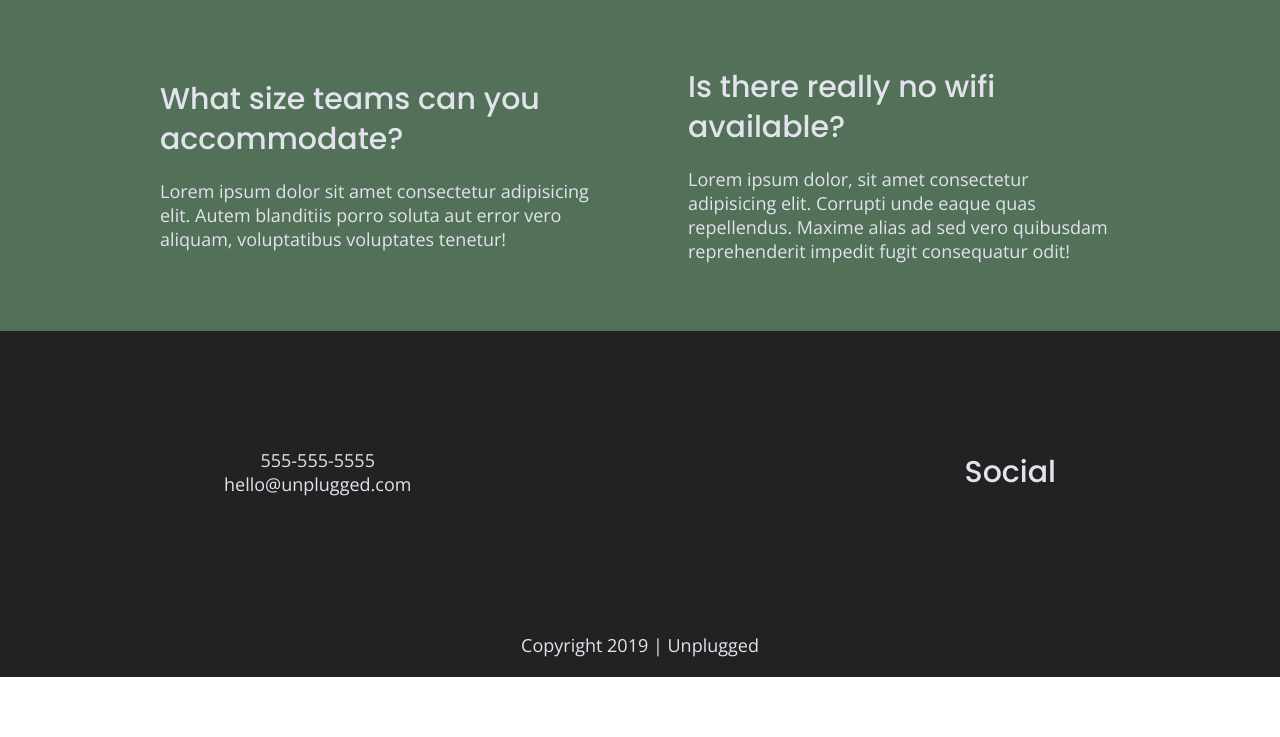
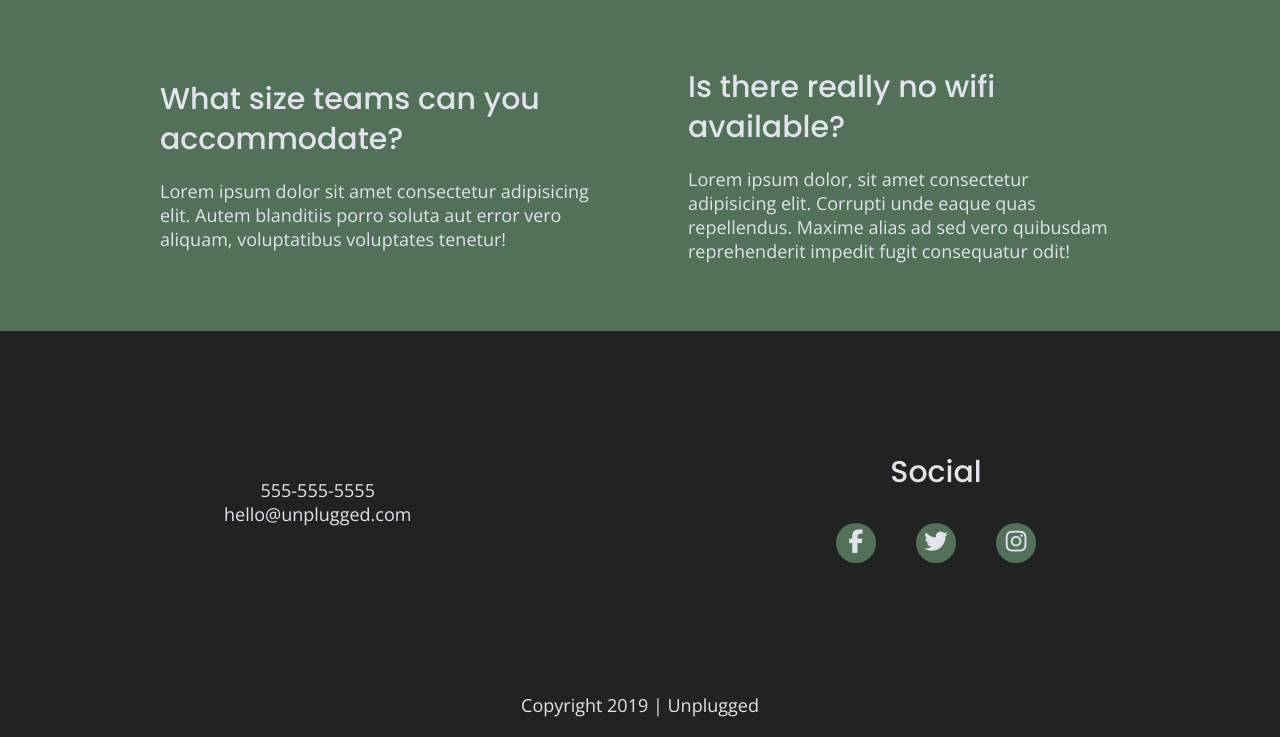
Before and after one commit to FrancyS85/unplugged, a website: page faq/index.html in a window 1280 px wide. Shown: the part 484-1221 px from the top of the page. Before the commit the page ends 1161 px from the top, so only its background shows below. Drawn offline with nearby package versions, Linux system fonts and the light colour scheme.

Commit message:
Social icons

```diff
--- a/css/main.css
+++ b/css/main.css
@@ -239,6 +239,19 @@ footer .copyright {
   margin: 20px 0;
 }
 
+footer .social-icons p {
+  background-color: #527158;
+  border-radius: 50%;
+  width: 40px;
+  height: 40px;
+  display: flex;
+  justify-content: center;
+  align-items: center;
+}
+
+footer .social-icons p i {
+  font-size: 1.3125em;
+}
 
 /* -------------------- Mobile Styles - Homepage -------------------- */
 
@@ -639,6 +652,10 @@ input[type=button] {
       width: 100%;
     }
 
+    footer .social-icons p {
+      margin: 10px 20px;
+    }
+
     /* ==========================================================================
      About Page
      ========================================================================== */
--- a/faq/index.html
+++ b/faq/index.html
@@ -82,9 +82,15 @@
         <div class="social">
           <h4>Social</h4>
           <div class="social-icons">
-            <p><a href="http://www.facebook.com/skillcrush" target="_blank"></a></p>
-            <p><a href="http://www.twitter.com/skillcrush" target="_blank"></a></p>
-            <p><a href="http://www.instagram.com/skillcrush" target="_blank"></a></p>
+            <p>
+              <a href="https://www.facebook.com/Skillcrush/" target="_blank"><i class="fa-brands fa-facebook-f"></i></a>
+            </p>
+            <p>
+              <a href="https://twitter.com/Skillcrush" target="_blank"><i class="fa-brands fa-twitter"></i></a>
+            </p>
+            <p>
+              <a href="https://www.instagram.com/skillcrush/" target="_blank"><i class="fa-brands fa-instagram"></i></a>
+            </p>
           </div>
         </div>
       </div>
```
Also changed, not shown: about/index.html (+9 -3 lines), index.html (+3 -3 lines).
